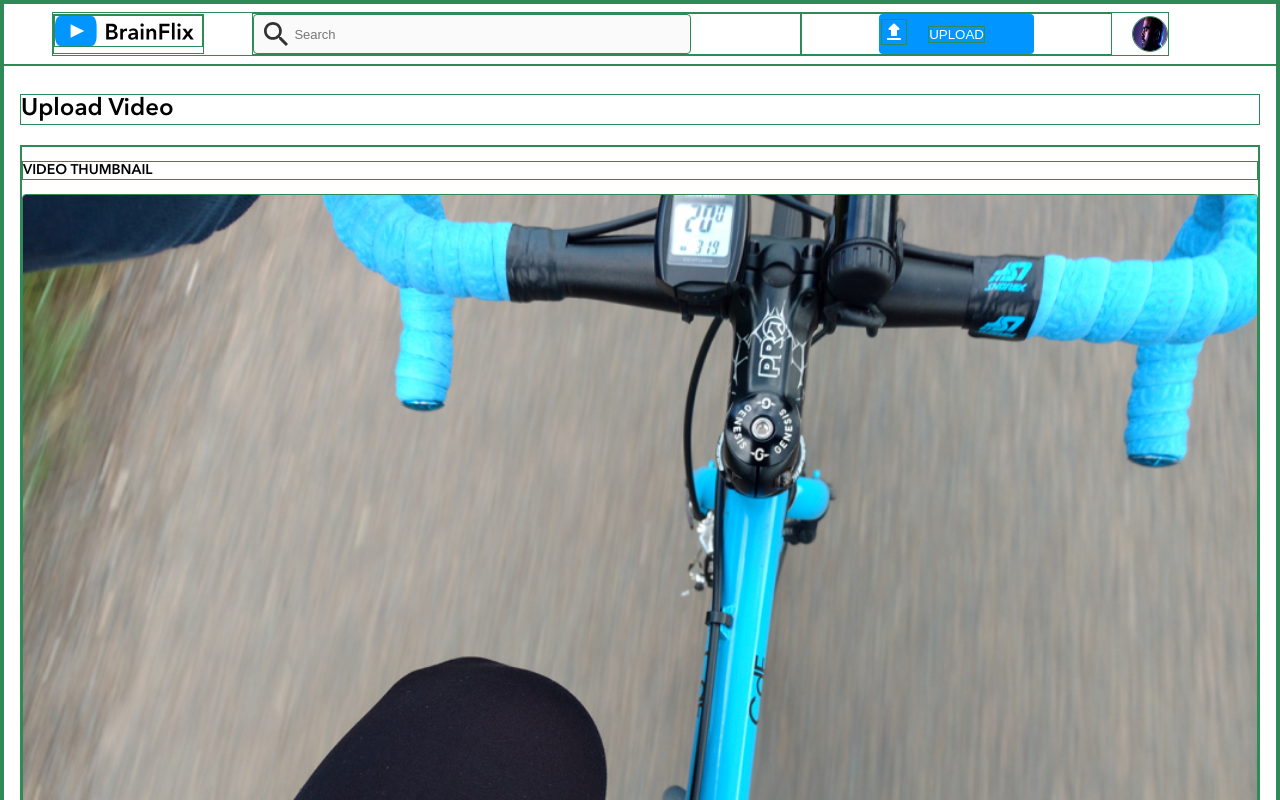
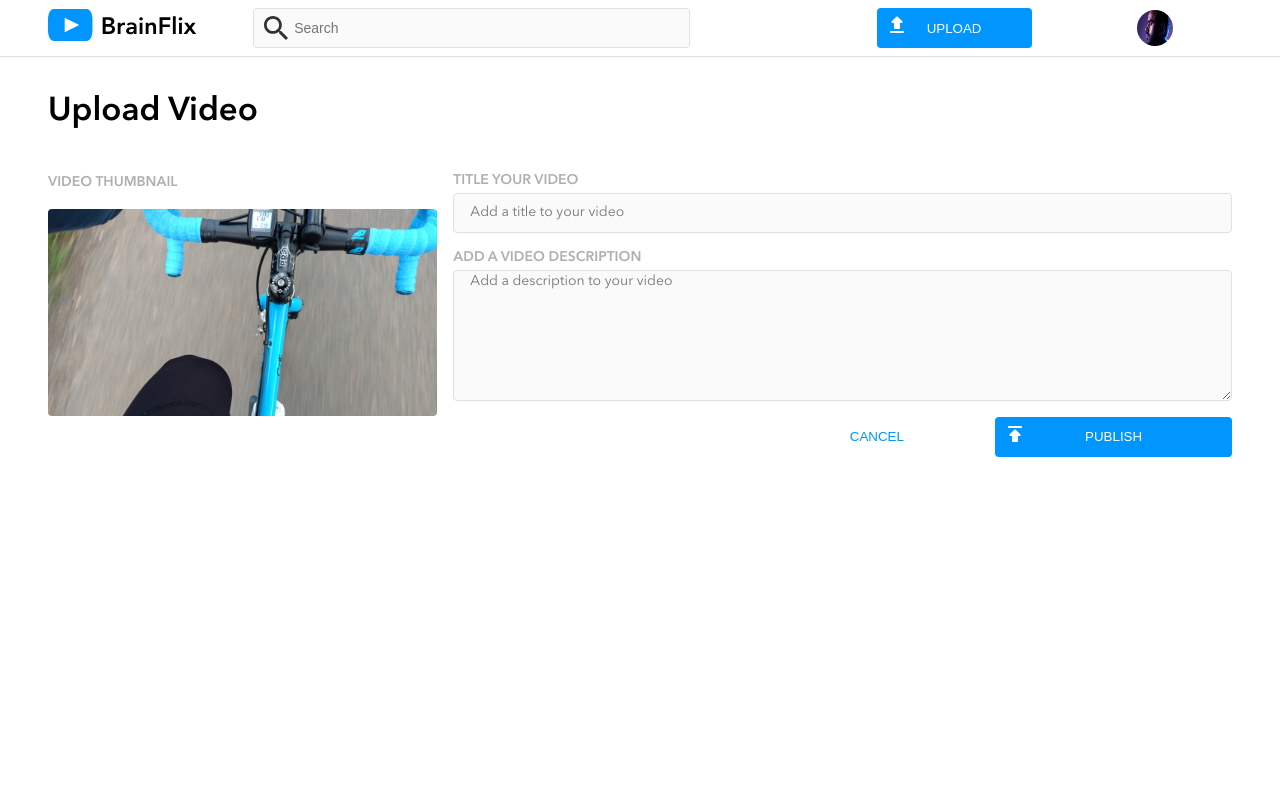
Before and after one commit to rm-jordan/brainflix, a React (Create React App) app: page /upload in a window 1280 px wide. Shown: the top 800 px of the page. Built offline with nearby package versions, Linux system fonts and the light colour scheme.

Commit message:
fixed most styles and adjusted some properties with the upload.scss, cleaning up and adjusting borders

```diff
--- a/src/components/CommentBox/CommentBox.scss
+++ b/src/components/CommentBox/CommentBox.scss
@@ -54,6 +54,7 @@
     background-color: #fafafa;
     margin-bottom: 1rem;
     font-size: 0.875rem;
+    border: 1px solid #e1e1e1;
     @include tablet {
       width: 70%;
       height: 40px;
--- a/src/components/Header/Header.scss
+++ b/src/components/Header/Header.scss
@@ -7,7 +7,7 @@
     padding: 1rem 1.5rem;
   }
   @include tablet {
-    padding: 0.5rem 2rem;
+    padding: 1rem 2rem;
   }
   @include desktop {
     padding: 0.5rem 3rem;
@@ -61,7 +61,7 @@
       height: 2.25rem;
       width: 2.25rem;
       border-radius: 50%;
-      margin-left: 1.25rem;
+      margin-left: 1.75rem;
       visibility: visible;
     }
   }
@@ -87,10 +87,10 @@
     top: 0;
     left: 0;
     margin-top: 0.3125rem;
-    margin-left: 0.125rem;
+    margin-left: 0.5rem;
   }
   &__button__container {
-    padding-top: 2rem;
+    padding-top: 1rem;
     display: flex;
     justify-content: center;
     width: 100%;
@@ -115,5 +115,7 @@
     background-color: #fafafa;
     font-size: 0.8125rem;
     height: 2.5rem;
+    border: 1px solid #e1e1e1;
+    font-size: 0.875rem;
   }
 }
--- a/src/pages/UploadPage/UploadPage.js
+++ b/src/pages/UploadPage/UploadPage.js
@@ -1,16 +1,21 @@
 import "./UploadPage.scss";
-import buttonIcon from "../../assets/images/Icons/upload.svg";
+import buttonIcon from "../../assets/images/Icons/publish.svg";
 import bicycle from "../../assets/images/Images/Upload-video-preview.jpg";
 import { Link } from "react-router-dom";
 
 export default function UploadPage() {
   return (
     <section className="upload">
-      <h1>Upload Video</h1>
+      <h1 className="upload__header">Upload Video</h1>
       <form>
+        <div className="upload__container__wrapper">
           <div className="upload__container--left">
-          <h3>VIDEO THUMBNAIL</h3>
-          <img className="upload__img" src={bicycle} alt="this is a bicycle" />
+            <h3 className="upload__form__label">VIDEO THUMBNAIL</h3>
+            <img
+              className="upload__img"
+              src={bicycle}
+              alt="this is a bicycle"
+            />
           </div>
           <div className="upload__container--right">
             <label className="upload__form__label">TITLE YOUR VIDEO</label>
@@ -18,12 +23,16 @@ export default function UploadPage() {
               className="upload__form__input"
               placeholder="Add a title to your video"
             ></input>
-          <label className="upload__form__label">ADD A VIDEO DESCRIPTION</label>
+            <label className="upload__form__label">
+              ADD A VIDEO DESCRIPTION
+            </label>
             <textarea
               className="upload__form__textarea"
               placeholder="Add a description to your video"
             ></textarea>
           </div>
+        </div>
+        <div className="upload__button__wrapper">
           <div className="upload__button__container">
             <button
               className="upload__button--publish"
@@ -45,6 +54,7 @@ export default function UploadPage() {
               <Link to="/">CANCEL</Link>
             </button>
           </div>
+        </div>
       </form>
     </section>
   );
--- a/src/pages/UploadPage/UploadPage.scss
+++ b/src/pages/UploadPage/UploadPage.scss
@@ -1,9 +1,21 @@
-* {
-  border: 1px solid seagreen;
-}
+@use "../../styles/partials/typography" as *;
+@use "../../styles/partials/mixins" as *;
 
 .upload {
   padding: 0.5rem 1rem;
+  border-top: 1px solid #e1e1e1;
+  @include tablet {
+    padding: 0.5rem 2rem;
+  }
+  @include desktop {
+    padding: 0.5rem 3rem;
+  }
+  &__header {
+    font-size: 1.5rem;
+    @include tablet {
+      font-size: 2.063rem;
+    }
+  }
   &__container--left {
     display: flex;
     flex-direction: column;
@@ -13,17 +25,37 @@
     display: block;
     border-radius: 4px;
   }
+  &__container__wrapper {
+    @include desktop {
+      display: flex;
+    }
+  }
   &__container--left {
     display: flex;
     flex-direction: column;
+    @include tablet {
+      width: 50%;
+    }
   }
   &__container--right {
     display: flex;
     flex-direction: column;
+    padding-top: 1rem;
+    @include tablet {
+      width: 100%;
+    }
+    @include desktop {
+      padding-top: 0.75rem;
+      margin-left: 1rem;
+    }
   }
   &__form__label {
     color: #afafaf;
     font-weight: 600;
+    padding-bottom: 0.25rem;
+    @include tablet {
+      font-size: 0.875rem;
+    }
   }
   &__form__input {
     height: 40px;
@@ -31,6 +63,9 @@
     font-family: "AvenirNext LT Pro";
     margin-bottom: 1rem;
     font-size: 0.875rem;
+    padding-left: 1rem;
+    background-color: #fafafa;
+    border: 1px solid #e1e1e1;
   }
   &__form__textarea {
     width: 100%;
@@ -40,11 +75,28 @@
     background-color: #fafafa;
     margin-bottom: 1rem;
     font-size: 0.875rem;
+    padding-left: 1rem;
+    border: 1px solid #e1e1e1;
+    @include desktop {
+      height: 8.2rem;
+    }
+  }
+  &__button__wrapper {
+    @include tablet {
+      display: flex;
+      justify-content: flex-end;
+    }
   }
 
   &__button__container {
     display: flex;
     flex-direction: column;
+    @include tablet {
+      display: flex;
+      flex-direction: row-reverse;
+      max-width: 40%;
+      min-width: 40%;
+    }
   }
   &__button--publish {
     width: 100%;
@@ -61,7 +113,7 @@
     top: 0;
     left: 0;
     margin-top: 0.3125rem;
-    margin-left: 0.125rem;
+    margin-left: 0.5rem;
   }
   &__button--cancel {
     width: 100%;
@@ -77,4 +129,8 @@
     text-decoration: none;
     color: inherit;
   }
+  // &__form__textarea textarea,
+  // &__form__input input {
+  //   color: #000000;
+  // }
 }
```
Lines whose indentation alone changed are shown as unchanged.
